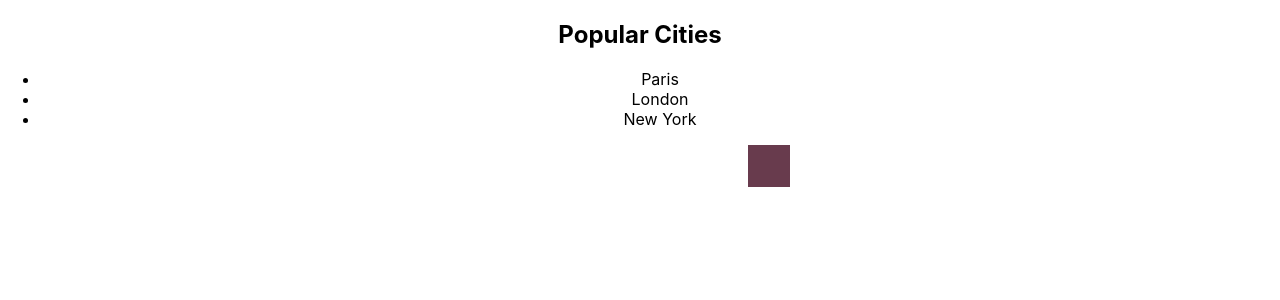
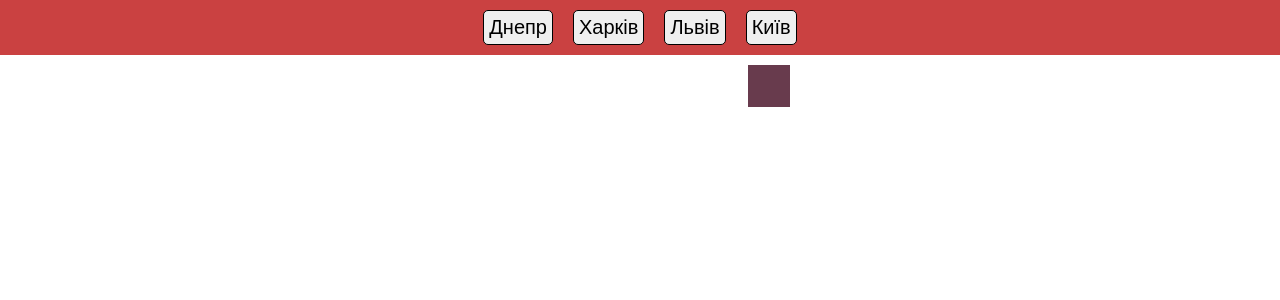
Before and after one commit to klima3775/weather-app, a React (Create React App) app: page / in a window 1280 px wide. Shown: the top 300 px of the page. Built offline with nearby package versions, Linux system fonts and the light colour scheme.

Commit message:
add style PopularCity(styles are approximate without setting sizes, colors, etc.)

```diff
--- a/src/components/PopularCity/popularCity.jsx
+++ b/src/components/PopularCity/popularCity.jsx
@@ -1,13 +1,21 @@
+import "./popularCity.scss";
+
 const PopularCity = () => {
-  return (
-    <div>
-      <h2>Popular Cities</h2>
-      <ul>
-        <li>Paris</li>
-        <li>London</li>
-        <li>New York</li>
-      </ul>
-    </div>
-  );
+  const buttonsCity = [
+    { name: "Дніпро", label: "Днепр" },
+    { name: "Харків", label: "Харків" },
+    { name: "Львів", label: "Львів" },
+    { name: "Київ", label: "Київ" },
+  ];
+
+  const buttons = buttonsCity.map(({ name, label }) => {
+    return (
+      <button key={name} className="btnCity__item">
+        {label}
+      </button>
+    );
+  });
+
+  return <div className="btnCity">{buttons}</div>;
 };
 export default PopularCity;
--- a/src/components/PopularCity/popularCity.scss
+++ b/src/components/PopularCity/popularCity.scss
@@ -0,0 +1,20 @@
+.btnCity {
+  margin-bottom: 10px;
+  width: 100%;
+  background-color: #ca4141;
+  color: #000;
+  .btnCity__item {
+    margin: 10px;
+    transition: 0.3s;
+    cursor: pointer;
+    font-weight: 500;
+    font-size: 20px;
+    padding: 5px;
+    border-radius: 5px;
+    border: 1px solid #000;
+    &:hover {
+      background-color: #000;
+      color: #fff;
+    }
+  }
+}
```
